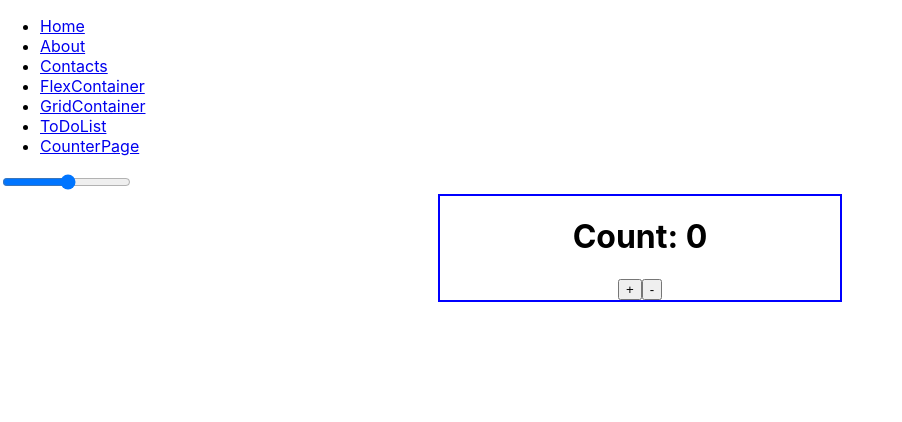
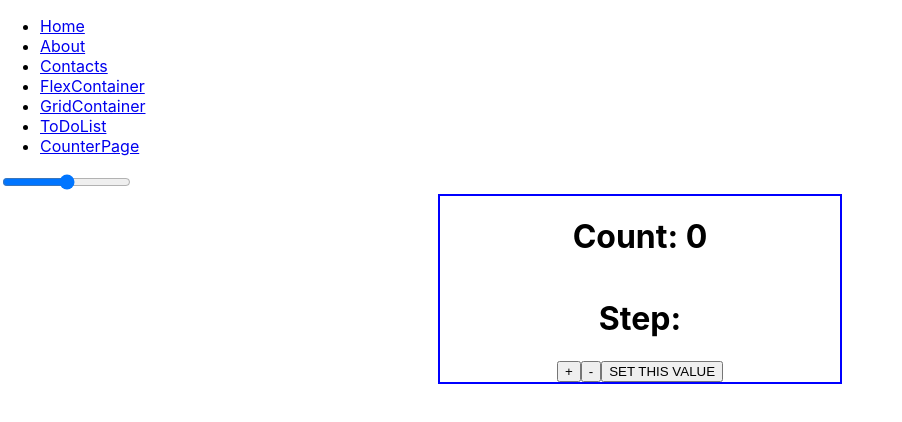
Before and after one commit to Lubov1506/react-learning-practice, a React (Create React App) app: page /counter in a window 1280 px wide. Shown: the top 422 px of the page, without its empty margins (0-902 px from the left). Built offline with nearby package versions, Linux system fonts and the light colour scheme.

Commit message:
PureComponent example

```diff
--- a/src/components/Counter/index.js
+++ b/src/components/Counter/index.js
@@ -1,5 +1,5 @@
 import React, { Component } from 'react';
-
+import { PureComponent } from 'react';
 
 const inlineStyles = {
   border: '2px solid blue',
@@ -8,41 +8,51 @@ import React, { Component } from 'react';
   display: 'flex',
   flexDirection: 'column',
   alignItems: 'center',
-            margin: '0 auto'
-        }
+  margin: '0 auto',
+};
 
-class Counter extends Component {
-    constructor(props) {
+class Counter extends PureComponent {
+  constructor (props) {
     super(props);
     this.state = {
       count: 0,
-        }
+    };
   }
   increment = () => {
-        this.setState((state, props)=>({
-            count: state.count + props.step
-        }))
-    }
-    decrement =() => {
-        this.setState((state, props)=>({
-            count: state.count - props.step
-        }))
-    }
-    shouldComponentUpdate(nextProps, nextState){
+    this.setState((state, props) => ({
+      count: state.count + props.step,
+    }));
+  };
+  decrement = () => {
+    this.setState((state, props) => ({
+      count: state.count - props.step,
+    }));
+  };
+  /*     shouldComponentUpdate(nextProps, nextState){
         return nextProps.step === this.props.step
-    }
-    render() {
-        const {count} = this.state;
+    }  */
+  render () {
+    const { count } = this.state;
+    const { step } = this.props;
     console.log('render Counter');
 
     return (
       <div style={inlineStyles}>
         <h1>Count: {count}</h1>
+        <h1>Step: {step}</h1>
         <div>
           <button onClick={this.increment}>+</button>
           <button onClick={this.decrement}>-</button>
+          <button
+            onClick={() => {
+              this.setState({
+                count,
+              });
+            }}
+          >
+            SET THIS VALUE
+          </button>
         </div>
-
       </div>
     );
   }
--- a/src/pages/CounterPage/index.js
+++ b/src/pages/CounterPage/index.js
@@ -24,7 +24,7 @@ class CounterPage extends Component {
           onChange={this.inputHandler}
           name='step'
           min='1'
-          max='50'
+          max='10000'
         />
         <Counter step={this.state.step} />
       </>
```
Lines whose indentation alone changed are shown as unchanged.
